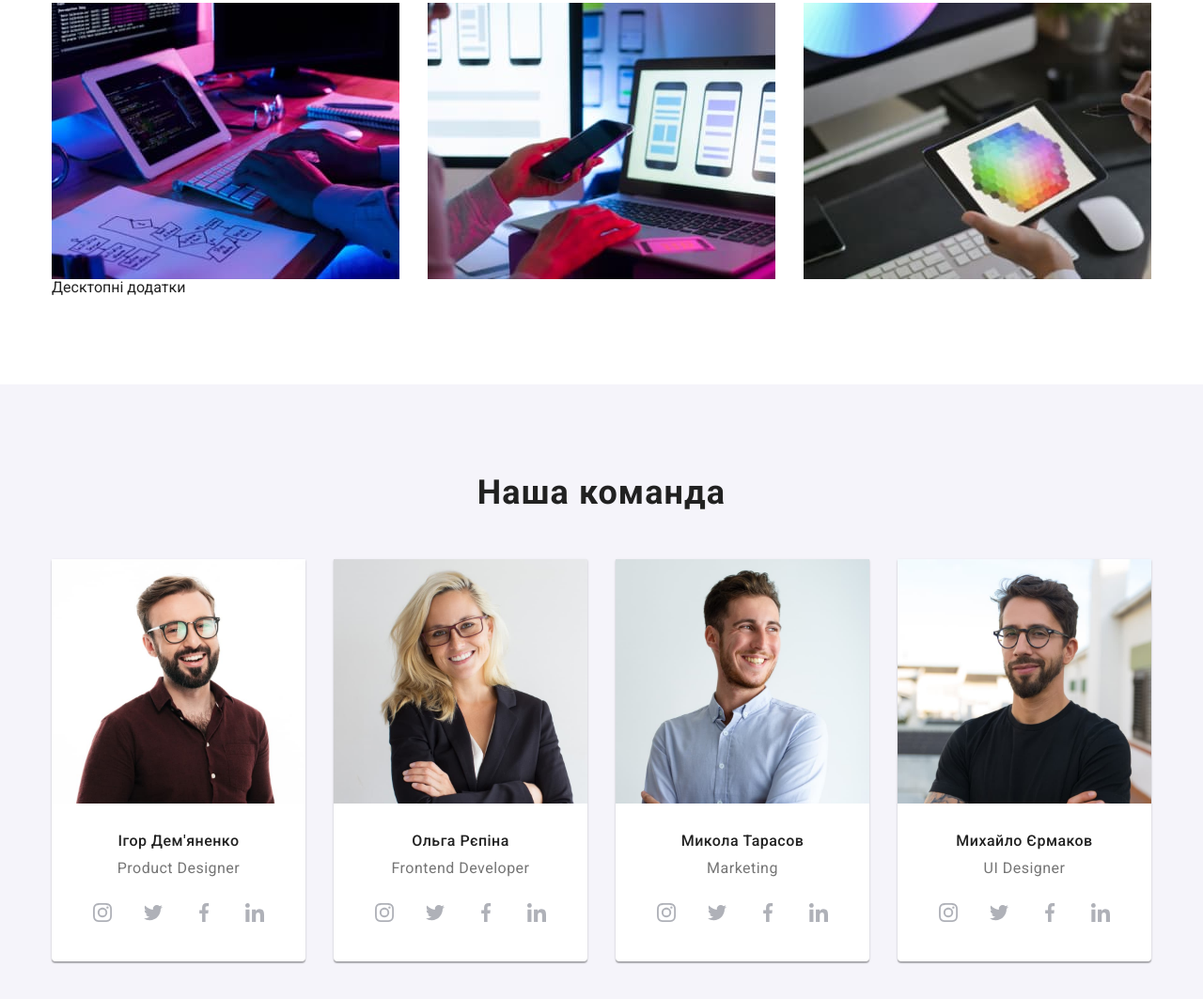
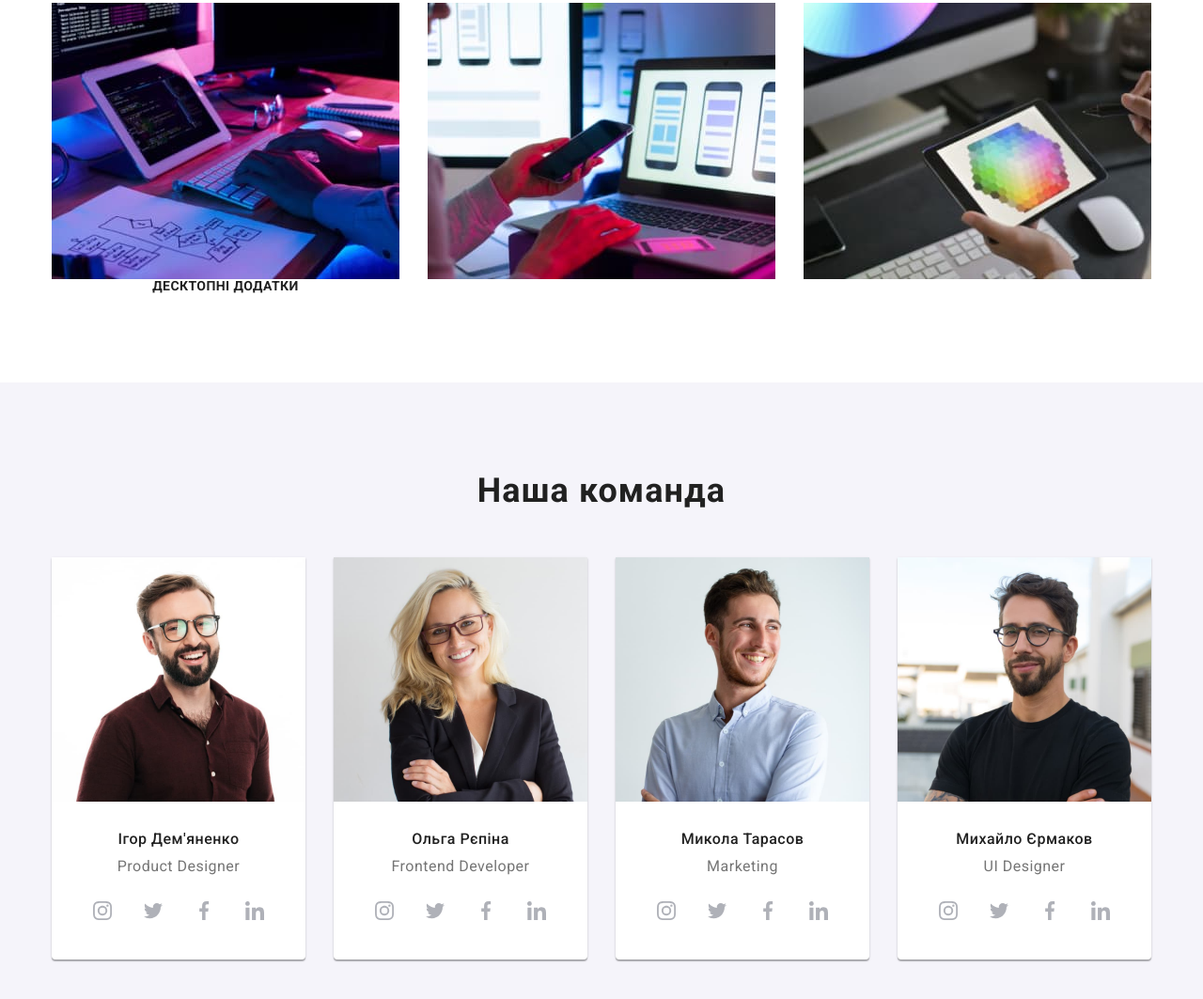
Before and after one commit to Bilyk88/goit-markup-hw-04, a plain HTML site: page index.html in a window 1280 px wide. Shown: the part 1206-2269 px from the top of the page at 94% size. Drawn offline with nearby package versions, Linux system fonts and the light colour scheme.

Commit message:
Update styles.css

```diff
--- a/css/styles.css
+++ b/css/styles.css
@@ -239,6 +239,16 @@
 
 .about-list-item:not(:last-child){
     margin-right: 30px;
+}
+
+.about-list-item-text {
+    font-weight: 700;
+    font-size: 14px;
+    line-height: 1.14;
+    text-align: center;
+    letter-spacing: 0.03em;
+    text-transform: uppercase;
+    /* color: #FFFFFF; */
 }
 
 .team {
```
